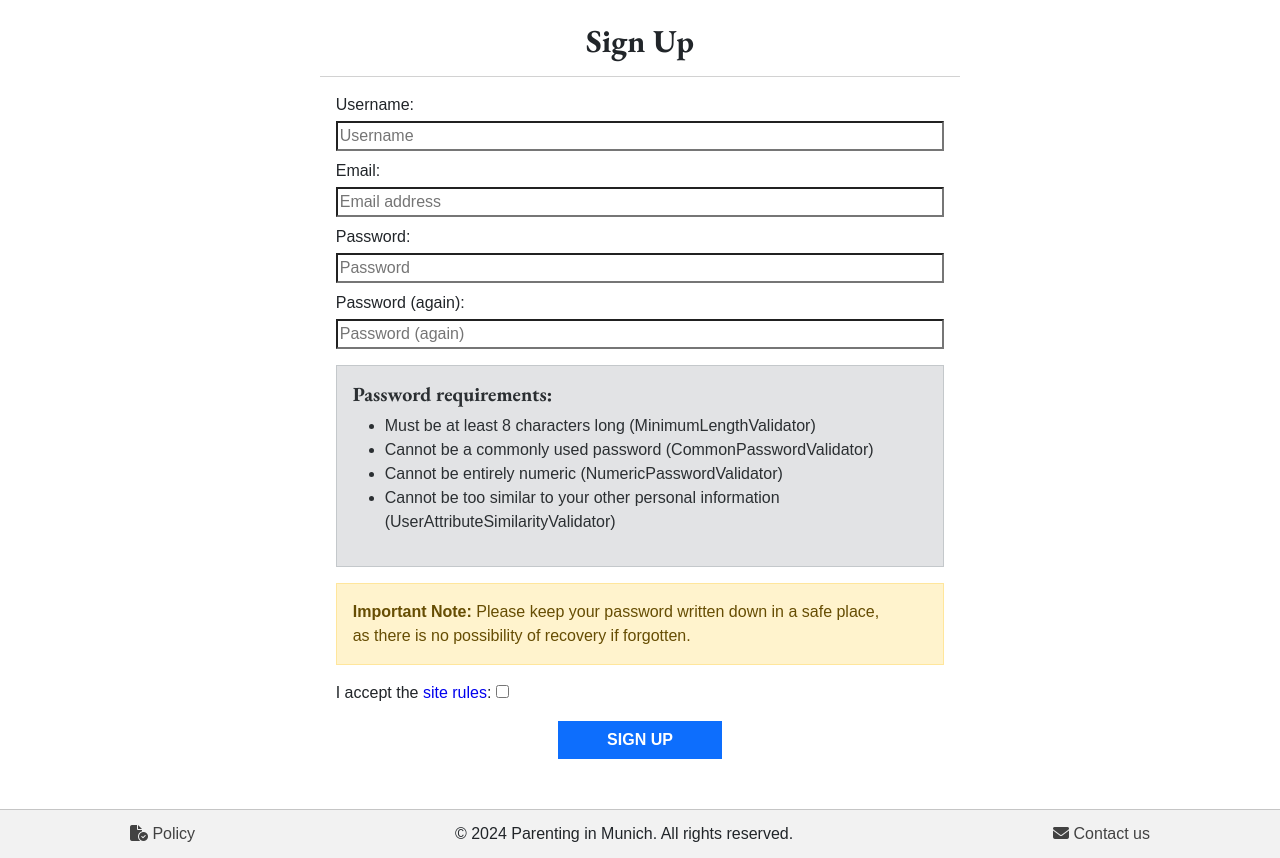
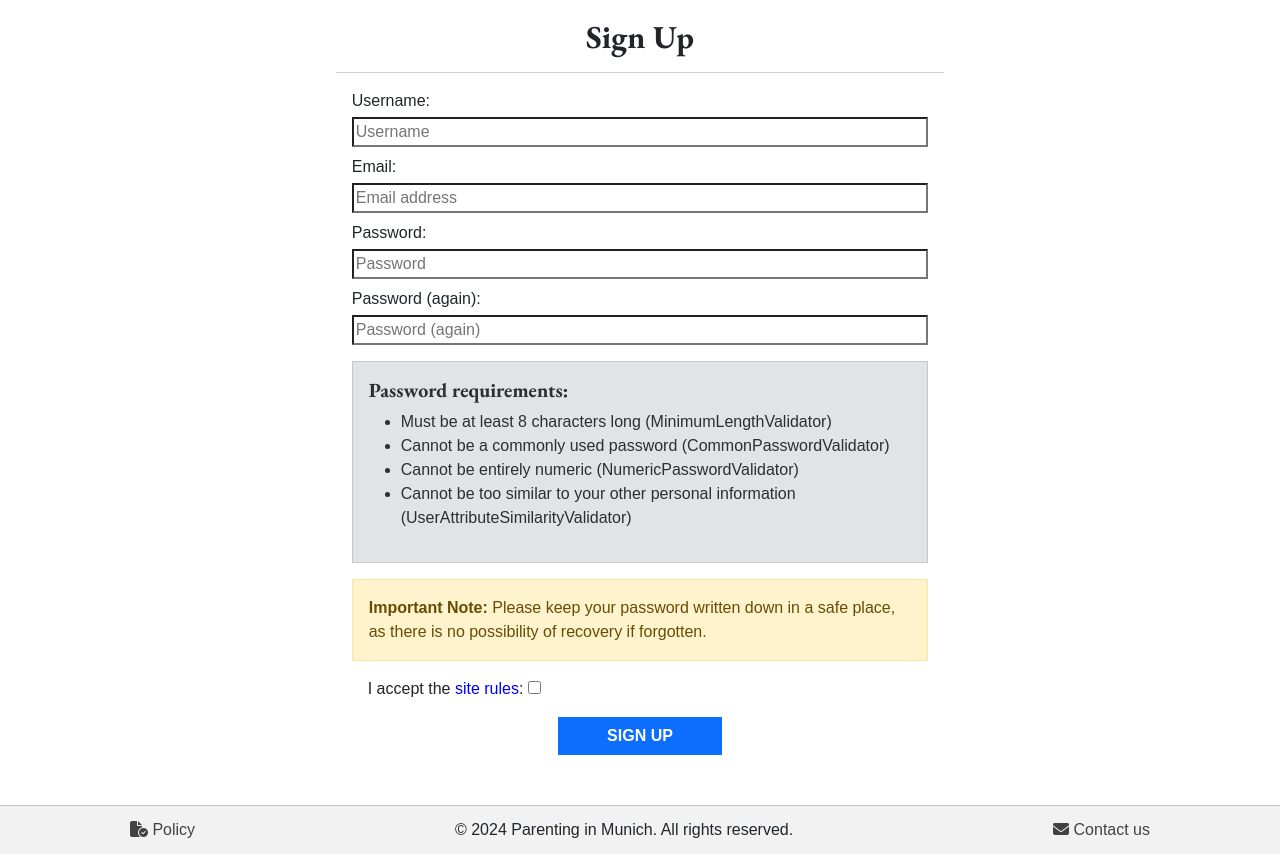
Before and after one commit to pswhdev/parenting_in_munich, a Django app: page /accounts/signup/ in a window 1280 px wide. Shown: the part 67-925 px from the top of the page. Run offline with Django 4.2, Linux system fonts and the light colour scheme; data that the repository does not hold is empty; parts of the project's set-up code (start-up, migrations or seed data) failed here and were passed over; some libraries are stand-ins or nearby versions; some web fonts are replaced.

Commit message:
Add padding to alert on signup page

```diff
--- a/templates/account/signup.html
+++ b/templates/account/signup.html
@@ -3,7 +3,6 @@
 {% block title %} - Signup{% endblock %}
 {% block content %}
 
-<main class="main pt-1">
   <div class="container">
     <div class="row">
       <div class="col-md-8 mx-auto">
@@ -61,7 +60,7 @@
                 </div>
               </div>
               <!-- Display password requirements -->
-              <div class="alert alert-secondary mb-3" role="alert">
+              <div class="alert alert-secondary mb-3 px-3" role="alert">
                 <h2 class="fs-5">Password requirements:</h2>
                 <ul>
                   <li>Must be at least 8 characters long (MinimumLengthValidator)</li>
@@ -71,17 +70,17 @@
                 </ul>
               </div>
               <!-- Important Note -->
-              <div class="alert alert-warning mt-2">
+              <div class="alert alert-warning mt-2 px-3">
                 <strong>Important Note:</strong> Please keep your password written down in a safe place, as there is no possibility of recovery if forgotten.
               </div>
               <!-- Accept_rules field with errors -->
-              <div class="password-rules">
+              <div class="password-rules px-3">
                 {{ form.accept_rules.label_tag }} {{ form.accept_rules }}
                 {% if form.accept_rules.errors %}
                   <div class="my-1 text-danger">{{ form.accept_rules.errors }}</div>
                 {% endif %}
               </div>
-              <div class="mt-3 text-center">
+              <div class="mt-3 text-center px-3">
                 <button class="btn btn-primary px-5" type="submit" aria-label="Sign Up">
                   {% trans "Sign Up" %}
                 </button>
@@ -92,5 +91,5 @@
       </div>
     </div>
   </div>
-</main>
+
 {% endblock %}
```
